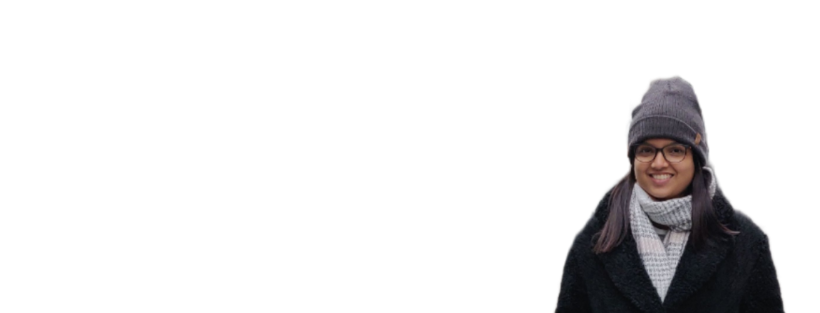
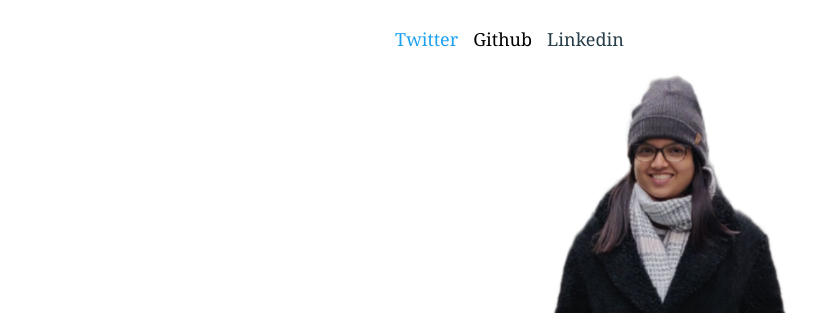
Before and after one commit to Anjali2210/MyWebsite, a Gatsby site: page / in a window 1280 px wide. Shown: the top 313 px of the page, without its empty margins (123-943 px from the left). Built offline with nearby package versions, Linux system fonts and the light colour scheme; Gatsby itself is replaced by a stand-in of ours.

Commit message:
Header added

```diff
--- a/src/components/header.js
+++ b/src/components/header.js
@@ -1,11 +1,9 @@
-import { Link } from "gatsby"
 import PropTypes from "prop-types"
 import React from "react"
 
-const Header = ({ siteTitle }) => (
+const Header = () => (
   <header
     style={{
-      background: `#0036c9`,
       marginBottom: `1.45rem`,
     }}
   >
@@ -14,19 +12,40 @@ const Header = ({ siteTitle }) => (
         margin: `0 auto`,
         maxWidth: 960,
         padding: `1.45rem 1.0875rem`,
+        display: `flex`,
+        justifyContent: `center`,
       }}
     >
-      <h1 style={{ margin: 0 }}>
-        <Link
-          to="/"
-          style={{
-            color: `white`,
-            textDecoration: `none`,
-          }}
-        >
-          {siteTitle}
-        </Link>
-      </h1>
+      <a
+        href="https://twitter.com/anjalidube22"
+        style={{
+          color: `#1ea1f1`,
+          textDecoration: `none`,
+          marginRight: `15px`,
+        }}
+      >
+        Twitter
+      </a>
+      <a
+        href="https://github.com/Anjali2210/"
+        style={{
+          color: `#000`,
+          textDecoration: `none`,
+          marginRight: `15px`,
+        }}
+      >
+        Github
+      </a>
+      <a
+        href="https://www.linkedin.com/in/anjali-dube-a796b434/"
+        style={{
+          color: `#273e4a`,
+          textDecoration: `none`,
+          marginRight: `15px`,
+        }}
+      >
+        Linkedin
+      </a>
     </div>
   </header>
 )
--- a/src/components/layout.js
+++ b/src/components/layout.js
@@ -15,12 +15,10 @@ const Layout = ({ children }) => {
     <>
       <div
         style={{
-          display: `flex`,
           margin: `0 auto`,
           padding: `0 1.45rem`,
           maxWidth: 1024,
           paddingTop: 0,
-          height: `100vh`,
         }}
       >
         {children}
--- a/src/pages/index.css
+++ b/src/pages/index.css
@@ -3,6 +3,7 @@
   flex-direction: row;
   width: 100%;
   align-items: center;
+  height: calc(100vh - 150px);
 }
 
 @media only screen and (max-width: 599px) {
--- a/src/pages/index.js
+++ b/src/pages/index.js
@@ -3,12 +3,14 @@ import React from "react"
 import Layout from "../components/layout"
 import Image from "../components/image"
 import SEO from "../components/seo"
+import Header from "../components/header"
 
 import "./index.css"
 
 const IndexPage = () => (
   <Layout>
     <SEO title="Home" />
+    <Header />
     <div className="main">
       <div className="info-myself">
         <h1>
```
